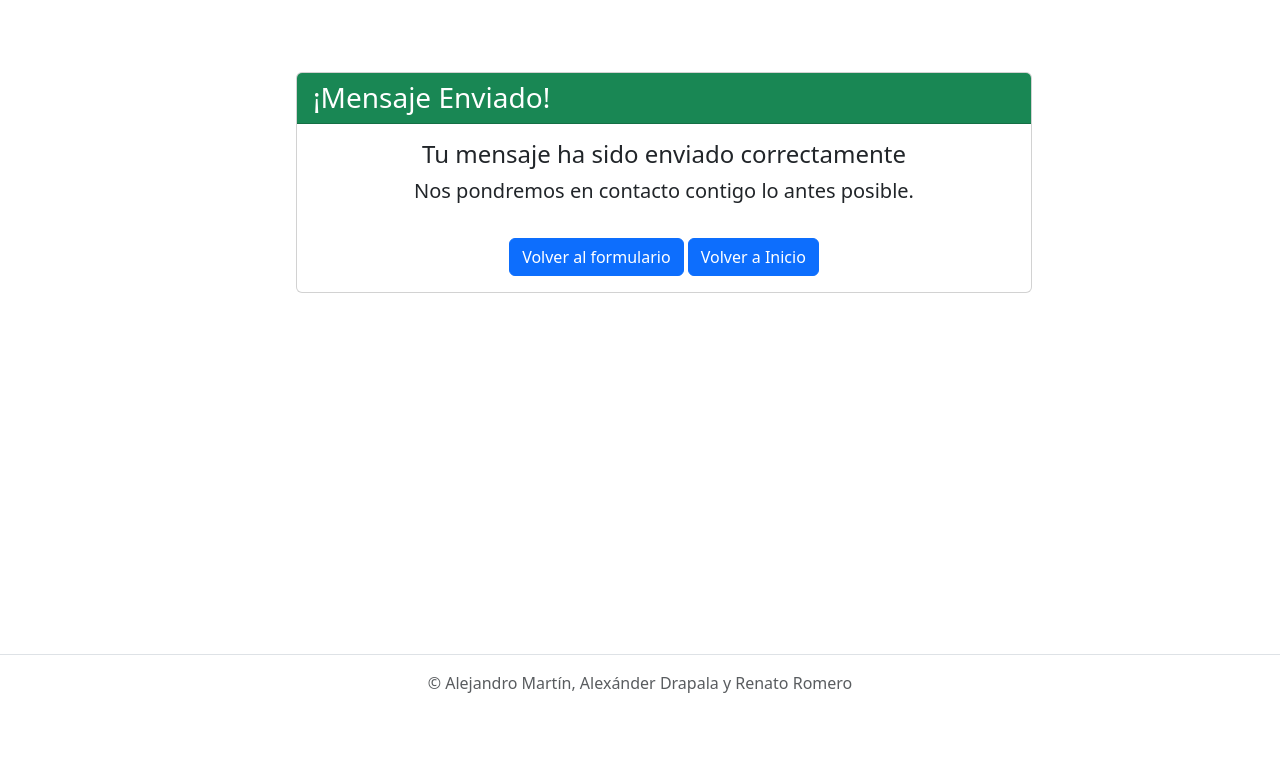
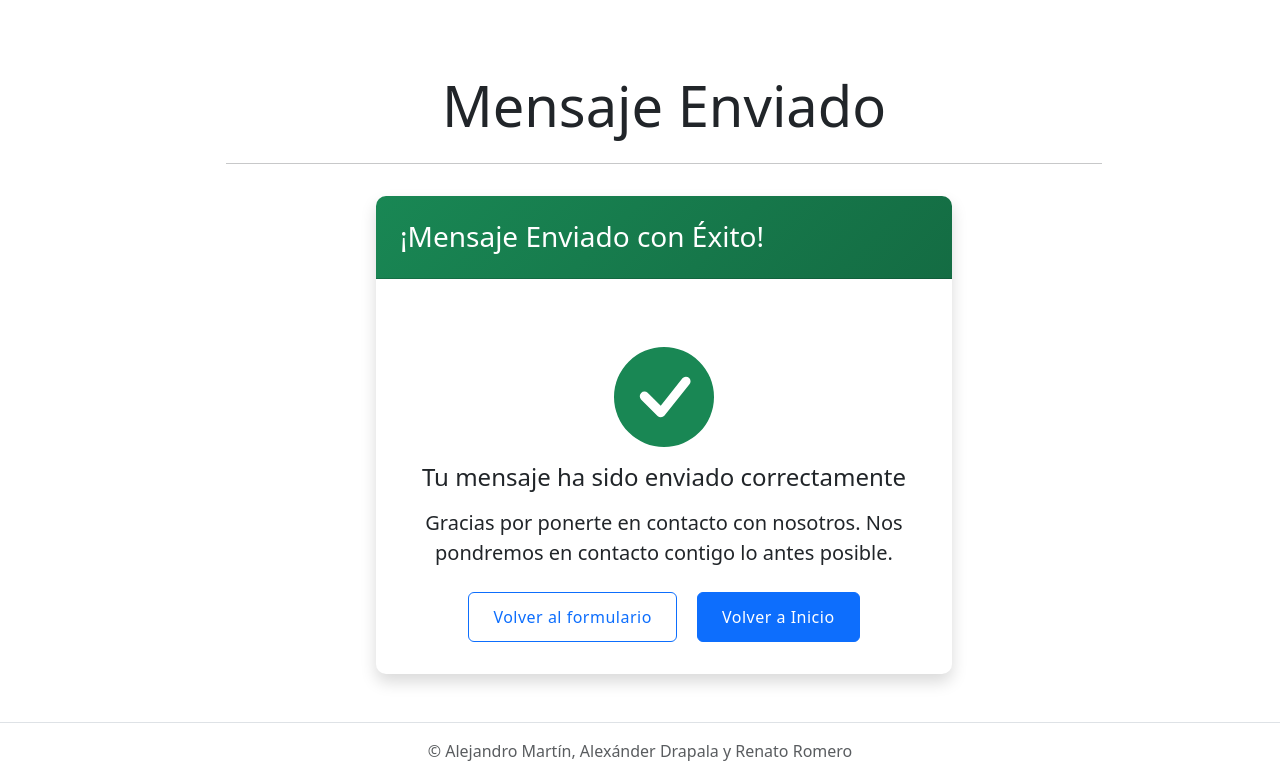
Before and after one commit to amarher3012/django-tierra-media, a Django app: page /tierra-media/contact/success/ in a window 1280 px wide. Shown: the part 89-868 px from the top of the page. Before the commit the page ends 782 px from the top, so only its background shows below. Run offline with Django 4.2, Linux system fonts and the light colour scheme; parts of the project's set-up code (start-up, migrations or seed data) failed here and were passed over; some libraries are stand-ins or nearby versions.

Commit message:
Change styles in contact.html and contact_success.html to match the rest of them.

```diff
--- a/tierra_media/templates/nav/about.html
+++ b/tierra_media/templates/nav/about.html
@@ -120,7 +120,7 @@
             Estamos terminando nuestro segundo curso y nuestro profesor de Desarrollo de Aplicaciones Web, Rivas, a quien le gusta mucho El Señor de los Anillos (tanto o más que Juego de Tronos o el Carnaval),
             nos mandó a hacer una aplicación web que fuera un juego/simulador de la Tierra Media.</p>
             <p>Somos muy trabajadores y nos gusta intentar ser creativos y detallistas, por lo que nos hemos volcado enormemente en este proyecto.</p>
-            <p>Por todas las horas de sueño perdidas, y toda la ilusión que le hemos puesto...</p>
+            <p>Por todas las horas de sueño perdidas (nuestras y de nuestros compañeros) y toda la ilusión que le hemos puesto...</p>
             <p class="fw-bold">¡Esperamos que os guste!</p>
 
             <div class="text-center">
--- a/tierra_media/templates/nav/contact_success.html
+++ b/tierra_media/templates/nav/contact_success.html
@@ -1,21 +1,96 @@
 {% extends 'base.html' %}
+{% load static %}
 
 {% block title %}Mensaje Enviado{% endblock %}
 
+{% block style %}
+<style>
+    .success-container {
+        max-width: 900px;
+        margin: 0 auto;
+    }
+
+    .success-header {
+        text-align: center;
+        margin-bottom: 2rem;
+    }
+
+    .success-card {
+        border-radius: 10px;
+        box-shadow: 0 0.5rem 1rem rgba(0, 0, 0, 0.15);
+        overflow: hidden;
+        border: none;
+    }
+
+    .success-card-header {
+        background: linear-gradient(135deg, #198754 0%, #146c43 100%);
+        color: white;
+        padding: 1.5rem;
+    }
+
+    .success-icon {
+        font-size: 5rem;
+        color: #198754;
+        margin: 1rem 0;
+    }
+
+    .success-btn {
+        padding: 0.75rem 1.5rem;
+        font-weight: 500;
+        letter-spacing: 0.5px;
+        margin: 0 0.5rem;
+        transition: transform 0.2s, box-shadow 0.2s;
+    }
+
+    .success-btn:hover {
+        transform: translateY(-2px);
+        box-shadow: 0 0.25rem 0.5rem rgba(0, 0, 0, 0.2);
+    }
+
+    .success-content {
+        padding: 2rem;
+    }
+
+    @keyframes checkmark {
+        0% { transform: scale(0); opacity: 0; }
+        50% { transform: scale(1.2); opacity: 1; }
+        100% { transform: scale(1); opacity: 1; }
+    }
+
+    .animated-checkmark {
+        animation: checkmark 0.8s ease-in-out forwards;
+    }
+</style>
+{% endblock %}
+
 {% block content %}
-<div class="container py-5">
+<div class="container py-5 success-container">
+    <div class="success-header">
+        <h1 class="display-4">Mensaje Enviado</h1>
+        <hr class="my-4">
+    </div>
+
     <div class="row">
-        <div class="col-md-8 offset-md-2">
-            <div class="card">
-                <div class="card-header bg-success text-white">
-                    <h3 class="mb-0">¡Mensaje Enviado!</h3>
+        <div class="col-lg-8 offset-lg-2">
+            <div class="card success-card">
+                <div class="card-header success-card-header">
+                    <h3 class="mb-0">¡Mensaje Enviado con Éxito!</h3>
                 </div>
-                <div class="card-body text-center">
-                    <i class="fas fa-check-circle fa-5x text-success mb-3"></i>
-                    <h4>Tu mensaje ha sido enviado correctamente</h4>
-                    <p class="lead">Nos pondremos en contacto contigo lo antes posible.</p>
-                    <a href="{% url 'tierra_media:contact' %}" class="btn btn-primary mt-3">Volver al formulario</a>
-                    <a href="{% url 'tierra_media:index' %}" class="btn btn-primary mt-3">Volver a Inicio</a>
+                <div class="card-body text-center success-content">
+                    <div class="success-icon animated-checkmark">
+                        <!-- SVG check circle icon para reemplazar el ícono de Font Awesome -->
+                        <svg xmlns="http://www.w3.org/2000/svg" width="100" height="100" fill="currentColor" viewBox="0 0 16 16">
+                            <path d="M16 8A8 8 0 1 1 0 8a8 8 0 0 1 16 0zm-3.97-3.03a.75.75 0 0 0-1.08.022L7.477 9.417 5.384 7.323a.75.75 0 0 0-1.06 1.06L6.97 11.03a.75.75 0 0 0 1.079-.02l3.992-4.99a.75.75 0 0 0-.01-1.05z"/>
+                        </svg>
+                    </div>
+
+                    <h4 class="mb-3">Tu mensaje ha sido enviado correctamente</h4>
+                    <p class="lead mb-4">Gracias por ponerte en contacto con nosotros. Nos pondremos en contacto contigo lo antes posible.</p>
+
+                    <div class="mt-4">
+                        <a href="{% url 'tierra_media:contact' %}" class="btn btn-outline-primary success-btn">Volver al formulario</a>
+                        <a href="{% url 'tierra_media:index' %}" class="btn btn-primary success-btn">Volver a Inicio</a>
+                    </div>
                 </div>
             </div>
         </div>
```
Also changed, not shown: tierra_media/templates/nav/contact.html (+73 -10 lines).
